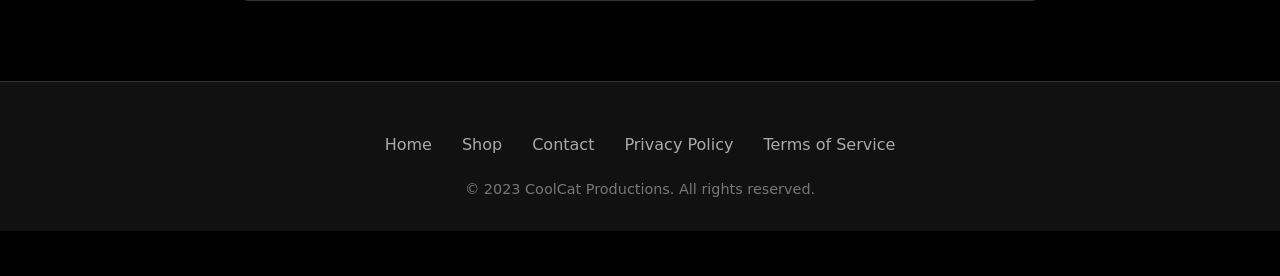
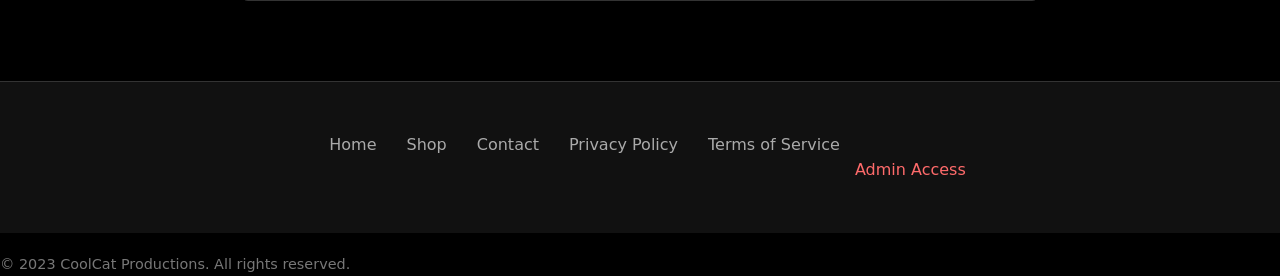
Before and after one commit to mariavarg/coolcatproductions, a Flask app: page /admin/add-album in a window 1280 px wide. Shown: the part 1086-1362 px from the top of the page. Before the commit the page ends 1317 px from the top, so only its background shows below. Run offline with Flask 3, Linux system fonts and the light colour scheme; the visitor is signed in with stand-in values (Sample User, id 1); some web fonts are replaced.

Commit message:
Update base.html

```diff
--- a/templates/base.html
+++ b/templates/base.html
@@ -264,6 +264,12 @@
             <li><a href="#">Contact</a></li>
             <li><a href="#">Privacy Policy</a></li>
             <li><a href="#">Terms of Service</a></li>
+            <div style="margin-top: 25px; font-size: 0.9rem;">
+        <a href="{{ url_for('admin_login') }}" style="color: #ff6b6b;">
+            <i class="fas fa-lock"></i> Admin Access
+        </a>
+    </div>
+</footer>
         </ul>
         <p class="copyright">© 2023 CoolCat Productions. All rights reserved.</p>
     </footer>
```
